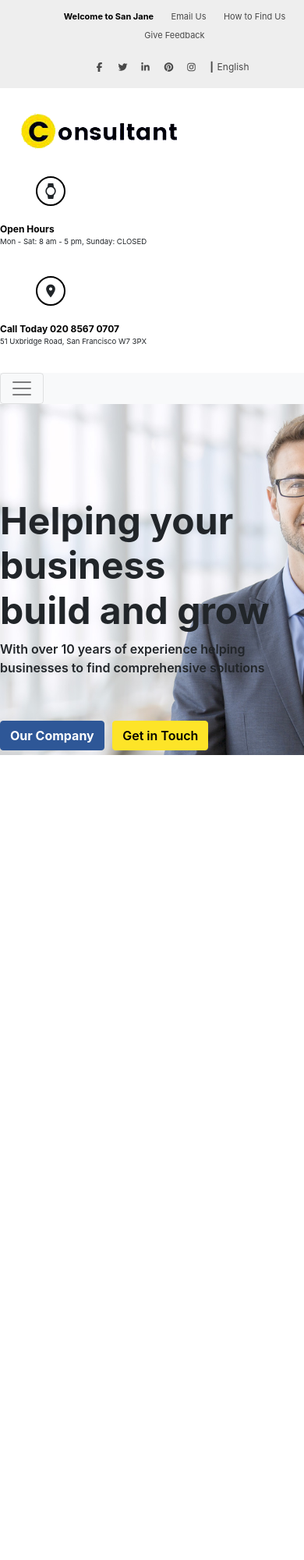
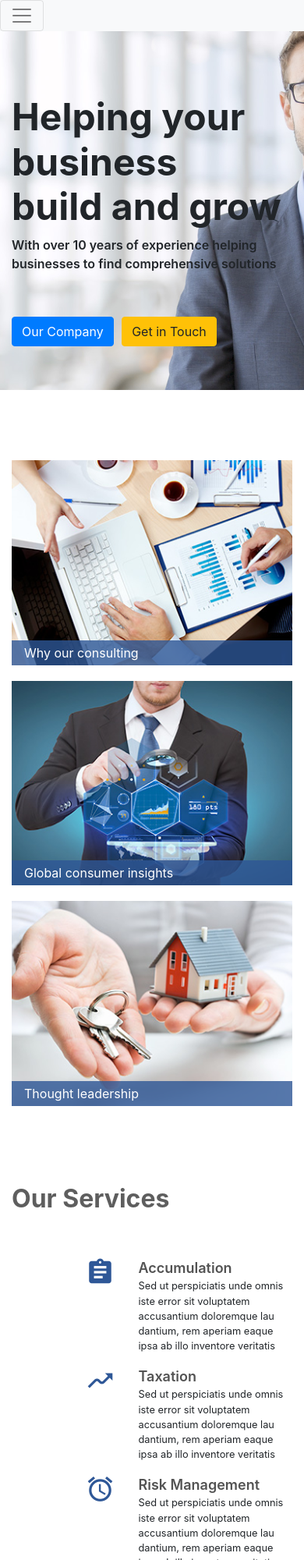
Before and after one commit to codesbyahsen/bootstrap-consultant, a plain HTML site: page index.html in a window 390 px wide. Shown: the top 2000 px of the page at 78% size. Before the commit the page ends 968 px from the top, so only its background shows below. Drawn offline with Linux system fonts and the light colour scheme.

Commit message:
responsive

```diff
--- a/css/style.css
+++ b/css/style.css
@@ -66,46 +66,43 @@ ul li {
     padding-left: 46px;
 }
 
-.navbar {
-    padding: 0;
-}
-
 .nav-bg {
     background-color: #2E5797;
     justify-content: center;
-}
-
-.navbar-nav {
-    margin: 4px 0;
+    padding: 6px 0;
+    /* position: fixed;
+    top:0;
+    width: 100%; */
+    z-index: 9;
 }
 
 .nav-link {
     color: #fff!important;
-    font-weight: 350;
-    font-size: 14px;
-    margin-left: 25px;
+    padding-left: 20px!important;
 }
 
-.nav-bg .nav-link:hover {
-    color: #2E5797!important;
-    background-color: #fff;
-    transition-duration: 0.7s;
-}
+
 /*---- header end ----*/
 
 .container2 {
     padding-left: 0;
     padding-right: 0;
     background-image: url('/images/bg_img.jpg');
-    background-position: center;
+    background-position: center center;
     background-size: cover;
     background-repeat: no-repeat;
     width: 100%;
-    height: 450px;
+    height: 500px;
 }
 
-#bg-img {
-    width: 100%;
+.txt h1 {
+    font-size: 48px;
+    font-weight: bold;
+}
+
+.txt p {
+    font-weight: 600;
+    padding-bottom: 40px;
 }
 
 .btn1 {
@@ -123,24 +120,81 @@ ul li {
     margin-left: 6px;
 }
 
-.txt h1 {
-    font-size: 48px;
-    font-weight: bold;
+.txt {
+    padding: 120px 10px 10px 0px;
 }
 
-.txt p {
-    font-weight: 600;
-    padding-bottom: 40px;
+.label {
+    color: #fff;
+    background-color: rgb(18%, 34%, 59%, 0.8);
+    font-size: 1rem;
+    line-height: 2;
+    padding-left: 1rem;
+    margin: 0;
+    height: 2rem;
+    margin-top: -2rem;
+    position: relative;
 }
 
-.txt {
-    padding: 120px 10px 10px 0px;
+.top-pad {
+    padding-top: 90px;
+}
+
+img {
+    width: 100%;
+}
+
+.inner {
+    overflow: hidden;
+}
+
+.inner img {
+    transition: all 1.5s ease;
+}
+
+.inner:hover img {
+    transform: scale(1.5);
+}
+.header-line{
+    display: none;
+}
+
+.OS {
+    font-weight: bolder;
+    color: rgb(94, 94, 94);
+    padding-top: 80px;
+}
+
+.material-icons {
+    font-size: 38px !important;
+    color: #2E5797;
+    animation: fadeIn 4s;
+}
+
+.stg {
+    font-size: 18px;
+    font-weight: 600;
+    color: rgb(83, 83, 83);
+    animation: fadeIn 4s;
+}
+
+.fade-in {
+     animation: fadeIn 4s;
 }
 
 
 
 
 
+@keyframes fadeIn {
+    from {
+        opacity: 0;
+    }
+
+    to {
+        opacity: 1;
+    }
+}
 
 
 
@@ -151,3 +205,15 @@ ul li {
         vertical-align: middle;
     }
 }
+
+@media only screen and (max-width: 814px) {
+    .header-line{
+        display: block;
+    }
+}
+
+@media only screen and (max-width: 768px) {
+    .pd {
+        margin-bottom: 20px;
+    }
+}
--- a/index.html
+++ b/index.html
@@ -7,16 +7,18 @@
   <meta name="viewport" content="width=device-width, initial-scale=1.0">
   <meta name="robots" content="noindex, follow">
 
+  <!-- Main CSS -->
+  <link rel="stylesheet" href="css/style.css">
   <!--Bootstrap CSS -->
   <link rel="stylesheet" href="bootstrap/bootstrap.min.css">
-  <!-- Main CSS -->
-  <link rel="stylesheet" href="css/style.css">
   <!-- Font Awesome -->
   <link rel="stylesheet" href="fontawesome/all.css">
   <link rel="stylesheet" href="fontawesome/fontawesome.min.css">
   <link rel="stylesheet" href="fontawesome/fontawesome.css">
   <!-- Google Icons -->
   <link rel="stylesheet" href="https://fonts.googleapis.com/icon?family=Material+Icons">
+  <!-- Jquery -->
+  <script src="js/jquery-3.6.0.min.js"></script>
 
   <title>Consultant</title>
 
@@ -30,93 +32,9 @@
 
 <body>
   <header>
-    <!-- Socialbar -->
-    <div class="container-fluid bg-clr">
-      <div class="row">
-        <div class="col-md-1"></div>
-        <div class="col-md-5 col-xs-6 float-left txtcenter">
-          <ul class="list1">
-            <li>
-              <a href="#" class="strong">Welcome to San Jane</a>
-            </li>
-            <li>
-              <a href="#">Email Us</a>
-            </li>
-            <li>
-              <a href="#">How to Find Us</a>
-            </li>
-            <li>
-              <a href="#">Give Feedback</a>
-            </li>
-          </ul>
-        </div>
-
-        <div class="col-md-2"></div>
-
-        <div class="col-md-3 col-xs-6 float-right txtcenter">
-          <ul class="list2">
-            <li>
-              <a href="#"><i class="fab fa-facebook-f"></i></a>
-            </li>
-            <li>
-              <a href="#"><i class="fab fa-twitter"></i></a>
-            </li>
-            <li>
-              <a href="#"><i class="fab fa-linkedin-in"></i></a>
-            </li>
-            <li>
-              <a href="#"><i class="fab fa-pinterest"></i></a>
-            </li>
-            <li>
-              <a href="#"><i class="fab fa-instagram"></i></a>
-            </li>
-            <li>
-              <a href="#">┃ English</a>
-            </li>
-          </ul>
-        </div>
-
-        <div class="col-md-1"></div>
-      </div>
-    </div>
-    <!--/ Socialbar End -->
-
-    <!-- Topbar -->
-    <div class="topbar">
-      <div class="container">
-        <div class="row py-3">
-          <div class="col-md-4">
-            <a href="#"><img src="images/logo.png" alt="logo"></a>
-          </div>
-          <div class="col-md-1 custom-pad pad">
-            <i class="material-icons icon">watch</i>
-          </div>
-          <div class="col-md-3 sm custom-pad">
-            <div class="strong">
-              Open Hours
-            </div>
-            <p class="small">
-              Mon - Sat: 8 am - 5 pm, Sunday: CLOSED
-            </p>
-          </div>
-          <div class="col-md-1 custom-pad pad">
-            <i class="material-icons icon">location_on</i>
-          </div>
-          <div class="col-md-3 sm custom-pad">
-            <div class="strong">
-              Call Today 020 8567 0707
-            </div>
-            <p class="small">
-              51 Uxbridge Road, San Francisco W7 3PX
-            </p>
-          </div>
-        </div>
-      </div>
-    </div>
-    <!-- Topbar End -->
 
     <!-- Main Navbar -->
-    <nav class="navbar navbar-expand-lg navbar-light bg-light">
+    <nav class="navbar navbar-expand-lg fixed-top navbar-light bg-light p-0">
 
       <button class="navbar-toggler" type="button" data-toggle="collapse" data-target="#navbarSupportedContent"
         aria-controls="navbarSupportedContent" aria-expanded="false" aria-label="Toggle navigation">
@@ -184,13 +102,156 @@
     </div>
   </div>
 
+  <div class="container">
+    <div class="row top-pad">
+      <div class="col-md-4 col-xs-12">
+        <div class="pd">
+          <div class="inner">
+            <img src="images/img_feature01.jpg" class="img-fluid" alt="image01">
+          </div>
+            <p class="label">
+              Why our consulting
+            </p>
+        </div>
+      </div>
+
+      <div class="col-md-4 col-xs-12">
+        <div class="pd">
+          <div class="inner">
+            <img src="images/img_feature02.jpg" class="img-fluid" alt="image02">
+          </div>
+            <p class="label">
+              Global consumer insights
+            </p>
+        </div>
+      </div>
+
+      <div class="col-md-4 col-xs-12">
+        <div class="pd">
+          <div class="inner">
+            <img src="images/img_feature03.jpg" class="img-fluid" alt="image03">
+          </div>
+            <p class="label">
+              Thought leadership
+            </p>
+        </div>
+      </div>
+    </div>
+
+
+
+    <!-- Services Section -->
+    <div class="row">
+      <div class="col-md-4 col-sm-6 col-12">
+        <h2 class="OS">
+          Our Services
+        </h2>
+      </div>
+    </div>
+
+    <div class="row pt-5">
+      <div class="col-md-1 col-sm-4 col-5 text-right">
+        <i class="material-icons">assignment</i>
+      </div>
+      <div class="col-md-3 col-sm-8 col-7">
+        <div class="stg">
+          Accumulation
+        </div>
+        <p class="small fade-in">
+          Sed ut perspiciatis unde omnis iste error sit voluptatem accusantium doloremque lau dantium, rem aperiam eaque ipsa ab illo inventore veritatis
+        </p>
+      </div>
+
+      <div class="col-md-1 col-sm-4 col-5 text-right">
+        <i class="material-icons">moving</i>
+      </div>
+      <div class="col-md-3 col-sm-8 col-7">
+        <div class="stg">
+          Taxation
+        </div>
+        <p class="small fade-in">
+          Sed ut perspiciatis unde omnis iste error sit voluptatem accusantium doloremque lau dantium, rem aperiam eaque ipsa ab illo inventore veritatis
+        </p>
+      </div>
+
+      <div class="col-md-1 col-sm-4 col-5 text-right">
+        <i class="material-icons">alarm</i>
+      </div>
+      <div class="col-md-3 col-sm-8 col-7">
+        <div class="stg">
+          Risk Management
+        </div>
+        <p class="small fade-in">
+          Sed ut perspiciatis unde omnis iste error sit voluptatem accusantium doloremque lau dantium, rem aperiam eaque ipsa ab illo inventore veritatis
+        </p>
+      </div>
+    </div>
+
+    <div class="row pt-5">
+      <div class="col-md-1 col-sm-4 col-5 text-right">
+        <i class="material-icons">campaign</i>
+      </div>
+      <div class="col-md-3 col-sm-8 col-7">
+        <div class="stg">
+          Estate Planning
+        </div>
+        <p class="small fade-in">
+          Sed ut perspiciatis unde omnis iste error sit voluptatem accusantium doloremque lau dantium, rem aperiam eaque ipsa ab illo inventore veritatis
+        </p>
+      </div>
+
+      <div class="col-md-1 col-sm-4 col-5 text-right">
+        <i class="material-icons">tv</i>
+      </div>
+      <div class="col-md-3 col-sm-8 col-7">
+        <div class="stg">
+          Retirement Planning
+        </div>
+        <p class="small fade-in">
+          Sed ut perspiciatis unde omnis iste error sit voluptatem accusantium doloremque lau dantium, rem aperiam eaque ipsa ab illo inventore veritatis
+        </p>
+      </div>
+
+      <div class="col-md-1 col-sm-4 col-5 text-right">
+        <i class="material-icons">public</i>
+      </div>
+      <div class="col-md-3 col-sm-8 col-7">
+        <div class="stg">
+          Business Planning
+        </div>
+        <p class="small fade-in">
+          Sed ut perspiciatis unde omnis iste error sit voluptatem accusantium doloremque lau dantium, rem aperiam eaque ipsa ab illo inventore veritatis
+        </p>
+      </div>
+    </div>
+  </div>
+
+  <div class="container-fluid p-0 pt-5">
+    <div class="row">
+      <div class="col-md-6 col-sm-12 col-12 pr-0">
+        <img src="images/img_about-2.jpg" class="img-fluid" alt="img-about">
+      </div>
+
+      <div class="col-md-6 col-sm-12 col-12 bg-light">
+        <h3>
+          Financial Experts
+        </h3>
+        <h4>
+          providing the best financial consultants
+        </h4>
+        <p class="small">
+          Sed ut perspiciatis unde omnis iste notus error sit voluptotem accusantium doloremque laudantium, totam rem aperiam, eaque ipsa quae ab illo inventors veritatis et quasi architecto beatoe vitae dicta sunt explicabo. Nemo enim ipsam voluptatem quip voluptos sit aspernatur aut odit aut fugit sed quia consequuntur magni dolores eos qui rations voluptotem sequi nesciunt. neque porro quisquom est
+        </p>
+      </div>
+    </div>
+  </div>
+
 
 
 
 
 
   <script src="js/bootstrap.bundle.min.js"></script>
-  <script src="js/jquery-3.6.0.min.js"></script>
   <script src="js/all.js"></script>
   <script src="js/fontawesome.min.js"></script>
   <script src="js/fontawesome.js"></script>
--- a/js/index.js
+++ b/js/index.js
@@ -0,0 +1,12 @@
+window.onscroll = function() {myFunction()};
+
+var navbar = document.getElementById("navbar");
+var sticky = navbar.offsetTop;
+
+function myFunction() {
+  if (window.pageYOffset >= sticky) {
+    navbar.classList.add("sticky")
+  } else {
+    navbar.classList.remove("sticky");
+  }
+}
```
Also changed, not shown: top bar.txt (added).
